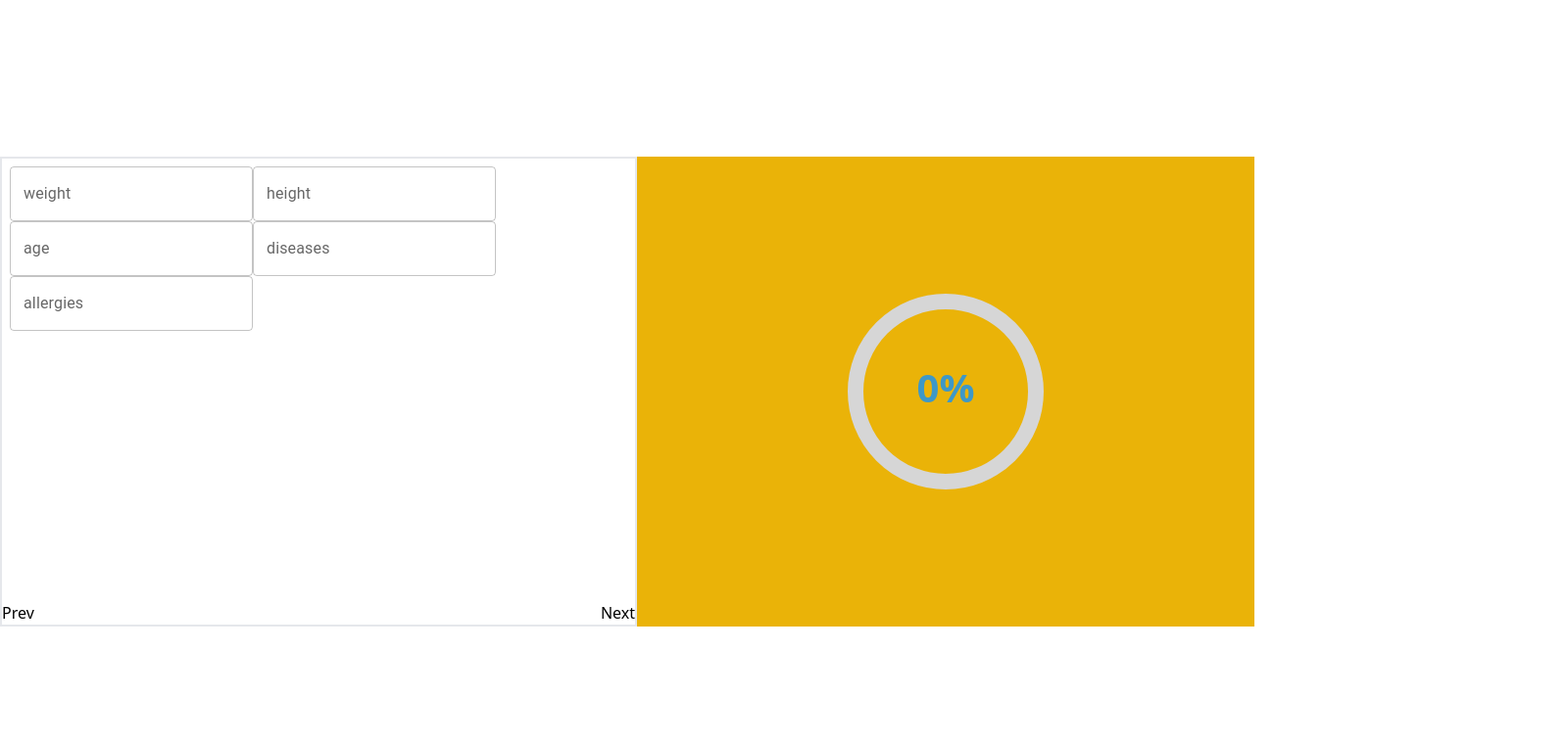
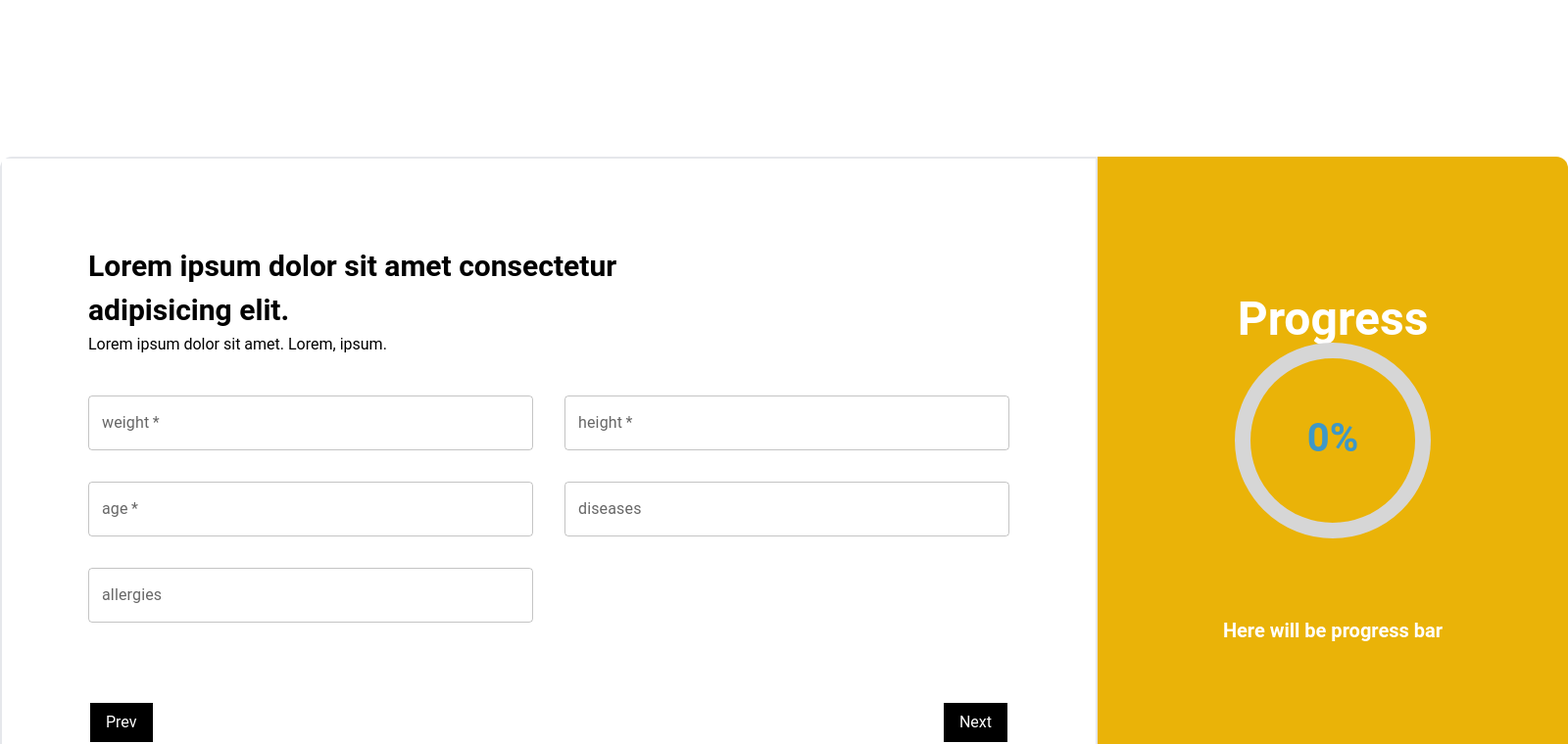
Before and after one commit to Nishantjain10/fitAI, a Next.js app: page /form in a window 1280 px wide. Shown: the top 760 px of the page at 98% size, 1600 px wide, since content can reach past the window. Built offline with nearby package versions, Linux system fonts and the light colour scheme.

Commit message:
form two updated

```diff
--- a/app/form/Container.tsx
+++ b/app/form/Container.tsx
@@ -7,8 +7,8 @@ import StepFormThree from "./StepFormThree";
 import StepFormFour from "./StepFormFour";
 import { buildStyles, CircularProgressbar } from 'react-circular-progressbar';
 import 'react-circular-progressbar/dist/styles.css';
-import { Button } from "@mui/material";
-import Link from "next/link";
+import { useRouter } from "next/navigation";
+
 
 
 const Container = () => {
@@ -19,6 +19,7 @@ const Container = () => {
     <StepFormFour />,
   ];
   const [formIndex, setFormIndex] = useState(0);
+  const route = useRouter()
 
   const handleRightClick = () => {
     setFormIndex((prev) => (prev < 3 ? prev + 1 : prev));
@@ -28,33 +29,50 @@ const Container = () => {
     setFormIndex((prev) => (prev > 0 ? prev - 1 : prev));
   };
 
+  const changePercent = () => {
+    percentage = 100
+  }
+
   let percentage = (formIndex) / 4 * 100
-  console.log(formIndex);
+  const handleClick = () => {
+
+    changePercent()
+     setTimeout(() => {
+      route.push('/')
+    }, 3000)
+
+  }
+
+  console.log(percentage)
+
 
   return (
-    <div className="flex mx-auto my-[10em] w-[80em]  h-[30em] overflow-hidden">
+    <div className="flex mx-auto my-[10em] w-[100em]  h-[40em] overflow-hidden rounded-xl">
       <div className="my-0  h-full relative  flex-1 border-2   p-2">
         {forms[formIndex]}
 
 
         {formIndex === 3 ?
-          <Link
-            className="absolute right-0 bottom-0 cursor-pointer"
-            href={'/dashboard'}>Finish</Link>
+          <button
+            onClick={handleClick}
+            className="absolute right-[90px] bottom-10 cursor-pointer bg-black px-4 py-2 text-white"
+          >Finish</button>
           :
           <button
-            className="absolute right-0 bottom-0 cursor-pointer"
+            className="absolute right-[90px] bottom-10 cursor-pointer bg-black px-4 py-2 text-white"
             onClick={handleRightClick
             }>Next</button>
         }
 
         <button
-          className="absolute left-0  bottom-0 cursor-pointer"
+          className="absolute left-[90px] bottom-10 cursor-pointer bg-black px-4 py-2 text-white"
           onClick={handleLeftClick}>Prev</button>
 
       </div>
 
-      <div className=" bg-[#eab308] text-white flex-col flex-1 flex items-center justify-center  font-bold text-5xl">
+      <div className=" bg-[#eab308] text-white flex-col w-[10em] flex items-center justify-center  font-bold text-5xl ">
+
+        <h1>Progress</h1>
         <div style={{ width: 200, height: 200 }}>
           <CircularProgressbar
             value={percentage}
@@ -64,6 +82,8 @@ const Container = () => {
             })}
           />
         </div>
+
+        <h1 className="text-xl mt-20 ">Here will be progress bar</h1>
       </div>
 
 
--- a/app/form/StepFormOne.tsx
+++ b/app/form/StepFormOne.tsx
@@ -8,20 +8,31 @@ const StepForm1 = () => {
 
 
   return (
-    <div className="">
+    <div className=" p-20 ">
+
+      <div className='mb-10'>
+        <h1 className='text-3xl font-semibold leading-[2.8rem]'>Lorem ipsum dolor sit amet consectetur <br /> adipisicing elit.</h1>
+        <p>Lorem ipsum dolor sit amet. Lorem, ipsum.</p>
+      </div>
+      <div className='grid grid-cols-2 gap-8'>
+
         <TextField
+          required
           value={state.weight}
           onChange={(e) => state.setWeight(e.target.value)}
           label="weight"
           variant="outlined"
         />
         <TextField
+          required
+
           value={state.height}
           onChange={(e) => state.setHeight(e.target.value)}
           label="height"
           variant="outlined"
         />
         <TextField
+          required
           value={state.age}
           onChange={(e) => state.setAge(e.target.value)}
           label="age"
@@ -40,6 +51,7 @@ const StepForm1 = () => {
           variant="outlined"
         />
       </div>
+    </div>
   );
 };
 
--- a/app/form/StepFormTwo.tsx
+++ b/app/form/StepFormTwo.tsx
@@ -1,6 +1,6 @@
 
 import useFormOneStore from '@/store/formStore'
-import React from 'react'
+import React, { useState } from 'react'
 import Button from '@mui/material/Button';
 import ButtonGroup from '@mui/material/ButtonGroup';
 
@@ -11,20 +11,39 @@ const StepForm2 = () => {
         state.setSelectedType
     ])
 
+
     console.log(selectedType)
 
     const handleClick = (type: string) => {
         setSelectedType(type)
     }
     return (
-        <ButtonGroup
+        <div className='flex flex-col items-center justify-center h-full'>
+            <h1 className='text-3xl font-bold mb-10'>What are you trying to achieve?</h1>
 
-            variant="contained"
-            aria-label="outlined primary button group" >
-            <Button onClick={() => handleClick('massgain')} className='text-black hover:text-white'>Mass gain</Button>
-            <Button onClick={() => handleClick('fit')} className='text-black hover:text-white'>Fit</Button>
-            <Button onClick={() => handleClick('weight loss')} className='text-black hover:text-white'>Weight Loss</Button>
-        </ButtonGroup>
+            <div className='flex items-center justify-center gap-5'>
+                <Button
+                    className=''
+                    onClick={() => handleClick('massgain')}
+                    variant="outlined">Mass gain</Button>
+                <Button
+                    className=''
+                    onClick={() => handleClick('fit')}
+                    variant="outlined">Fit</Button>
+                <Button
+                    className=''
+                    onClick={() => handleClick('weight loss')}
+                    variant="outlined">Weight Loss</Button>
+            </div>
+            {/* <ButtonGroup
+
+                variant="contained"
+                aria-label="outlined primary button group" >
+                <Button onClick={() => handleClick('massgain')} className='text-black hover:text-white'>Mass gain</Button>
+                <Button onClick={() => handleClick('fit')} className='text-black hover:text-white'>Fit</Button>
+                <Button onClick={() => handleClick('weight loss')} className='text-black hover:text-white'>Weight Loss</Button>
+            </ButtonGroup> */}
+        </div>
     )
 }
 
--- a/app/globals.css
+++ b/app/globals.css
@@ -1,3 +1,10 @@
 @tailwind base;
 @tailwind components;
 @tailwind utilities;
+
+
+@import url('https://fonts.googleapis.com/css2?family=Roboto:wght@300;400;500;600;700;900&display=swap');
+
+body {
+    font-family: 'Roboto', sans-serif;
+}
```
Lines whose indentation alone changed are shown as unchanged.
